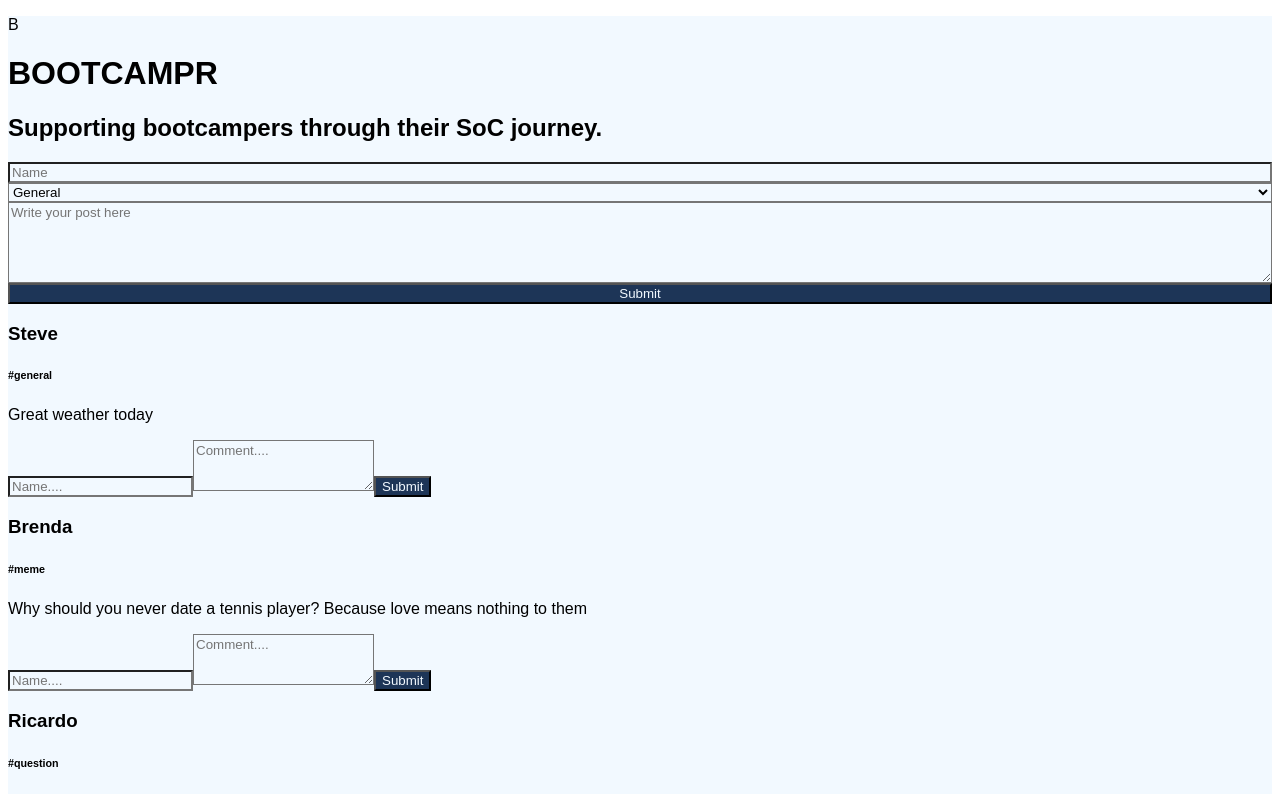
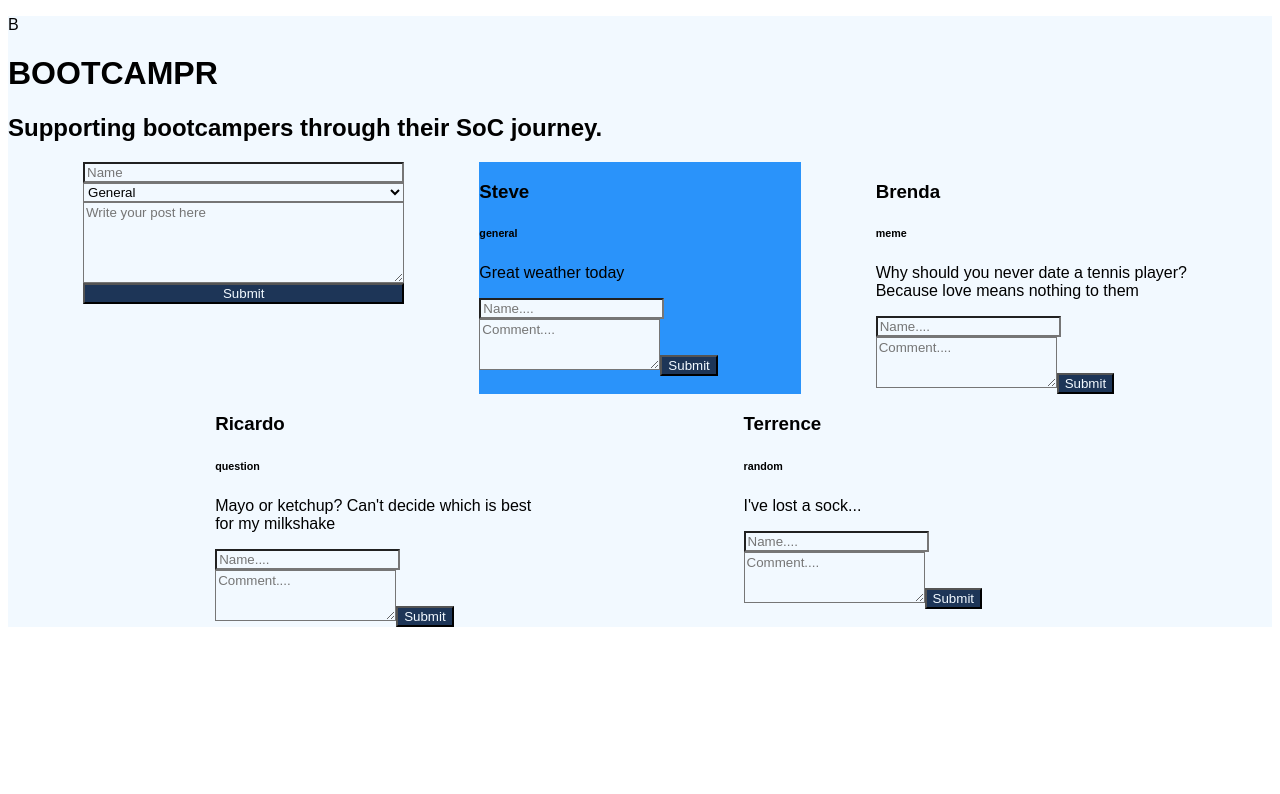
Before and after one commit to bvhadra/BootCampr, a React (Create React App) app in the folder bootcampr/: page / in a window 1280 px wide. Shown: the top 794 px of the page. Built offline with nearby package versions, Linux system fonts and the light colour scheme.

Commit message:
got colors from props

```diff
--- a/bootcampr/src/components/App/App.css
+++ b/bootcampr/src/components/App/App.css
@@ -11,6 +11,12 @@
   background-color: var(--off-white);
 }
 
-p {
+#main-container {
+  display: flex;
+  flex-wrap: wrap;
+  justify-content: space-evenly;
+}
 
+#main-container > * {
+  flex-basis: calc(33.33% - 100px);
 }
--- a/bootcampr/src/components/App/App.js
+++ b/bootcampr/src/components/App/App.js
@@ -7,6 +7,7 @@ import Header from "../Header/Header";
 
 function App() {
   // initial state to show the dummyPosts data on the screen
+
   const [posts, setPosts] = useState(dummyPosts);
   console.log(posts);
 
@@ -23,10 +24,17 @@ function App() {
   return (
     <div className="App">
       <Header />
-      <InputForm handleNewPost={handleNewPost} />
-      {posts.map((e) => (
-        <NewPost name={e.name} category={e.category} post={e.post} />
-      ))}
+      <div id="main-container">
+        <InputForm handleNewPost={handleNewPost} />
+        {posts.map((e) => (
+          <NewPost
+            className={e.category}
+            name={e.name}
+            category={e.category}
+            post={e.post}
+          />
+        ))}
+      </div>
       <footer></footer>
     </div>
   );
--- a/bootcampr/src/components/NewPost/NewPost.css
+++ b/bootcampr/src/components/NewPost/NewPost.css
@@ -0,0 +1,15 @@
+:root {
+    --dark-blue: #1d3557;
+    --light-blue: #2a93fa;
+    --orange: #fca311;
+    --off-white: #f2f9ff;
+    --cream: #f1f1e6;
+  }
+
+.general {
+    background-color: var(--light-blue);
+  }
+
+  .meme {
+    background-color: ;
+  }
--- a/bootcampr/src/components/NewPost/NewPost.js
+++ b/bootcampr/src/components/NewPost/NewPost.js
@@ -6,6 +6,7 @@ import Comment from "../Comment/Comment";
 
 // props needed from app to show name, category and post from InputForm.
 function NewPost({ name, category, post }) {
+  const categoryClassName = `${category}`
 
 const [comments, setComments] = useState(dummyComments)
 
@@ -19,7 +20,7 @@ const [comments, setComments] = useState(dummyComments)
   };
 
   return (
-    <div className="NewPost">
+    <div className={categoryClassName}>
       <h3>{name}</h3>
       <h6>{category}</h6>
       <p>{post}</p>
--- a/bootcampr/src/components/data/dummyPosts.js
+++ b/bootcampr/src/components/data/dummyPosts.js
@@ -1,8 +1,16 @@
 const dummyPosts = [
-    {name: 'Steve', category: '#general', post: 'Great weather today'},
-    {name: 'Brenda', category: '#meme', post: 'Why should you never date a tennis player? Because love means nothing to them'},
-    {name: 'Ricardo', category: '#question', post: "Mayo or ketchup? Can't decide which is best for my milkshake"},
-    {name: 'Terrence', category: '#random', post: "I've lost a sock..."}
+  { name: "Steve", category: "general", post: "Great weather today" },
+  {
+    name: "Brenda",
+    category: "meme",
+    post: "Why should you never date a tennis player? Because love means nothing to them",
+  },
+  {
+    name: "Ricardo",
+    category: "question",
+    post: "Mayo or ketchup? Can't decide which is best for my milkshake",
+  },
+  { name: "Terrence", category: "random", post: "I've lost a sock..." },
 ];
 
 export default dummyPosts;
```
